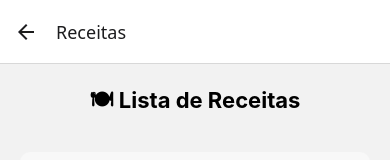
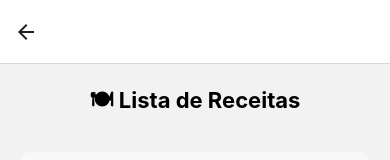
Before and after one commit to FiLpoix/receitasApp, a React Native app: screen /Receitas in a window 390 px wide. Shown: the top 160 px of the page. Built offline with nearby package versions, Linux system fonts and the light colour scheme.

Commit message:
mini correção da mini receita

```diff
--- a/App.js
+++ b/App.js
@@ -11,9 +11,9 @@ export default function App() {
   return (
     <NavigationContainer>
       <Stack.Navigator>
-        <Stack.Screen name="Home" component={HomeScreen} />
-        <Stack.Screen name="Receitas" component={ReceitasScreen} />
-        <Stack.Screen name="Detalhes" component={DetalhesScreen} />
+        <Stack.Screen name="Home" component={HomeScreen} options={{title:''}} />
+        <Stack.Screen name="Receitas" component={ReceitasScreen} options={{title:''}} />
+        <Stack.Screen name="Detalhes" component={DetalhesScreen} options={{title:''}} />
       </Stack.Navigator>
     </NavigationContainer>
   );
--- a/screens/ReceitasScreen.js
+++ b/screens/ReceitasScreen.js
@@ -5,7 +5,7 @@ export default function ReceitasScreen({ navigation }) {
     const receitas = [
         { id: 1, nome: 'Bolo de Chocolate', ingredientes: 'Farinha, Ovos, Chocolate...', preparo: 'Misture tudo e asse por 40min.' },
         { id: 2, nome: 'Panqueca', ingredientes: 'Farinha, Leite, Ovos...', preparo: 'Misture tudo e frite em uma frigideira.' },
-        { id: 3, nome: 'Brigadeiro', ingredientes: 'Leite Condensado, Chocolate, Manteiga...', preparo: 'Cozinhe até engrossar e enrole.' },
+        { id: 3, nome: 'Brigadeiro', ingredientes: 'Leite Condensado, Chocolate, Manteiga...', preparo: 'Cozinhe até engrossar e enrole.' }
     ];
     return (
         <View style={styles.container}>
```
